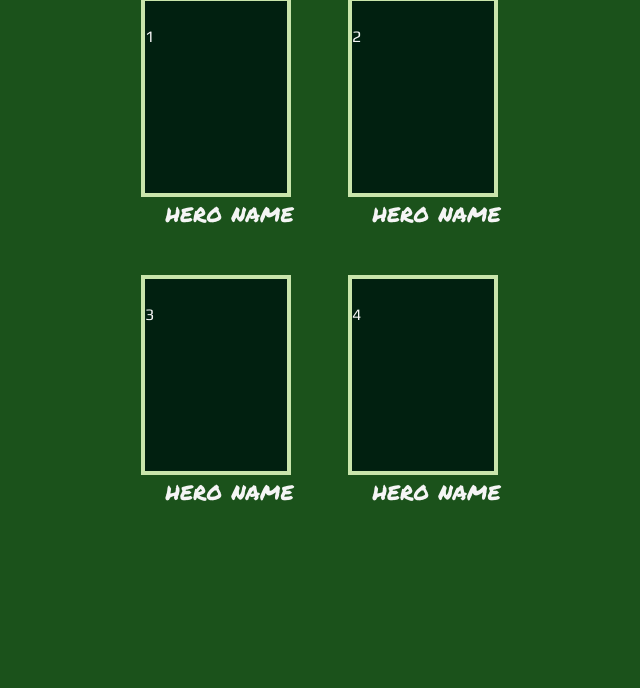
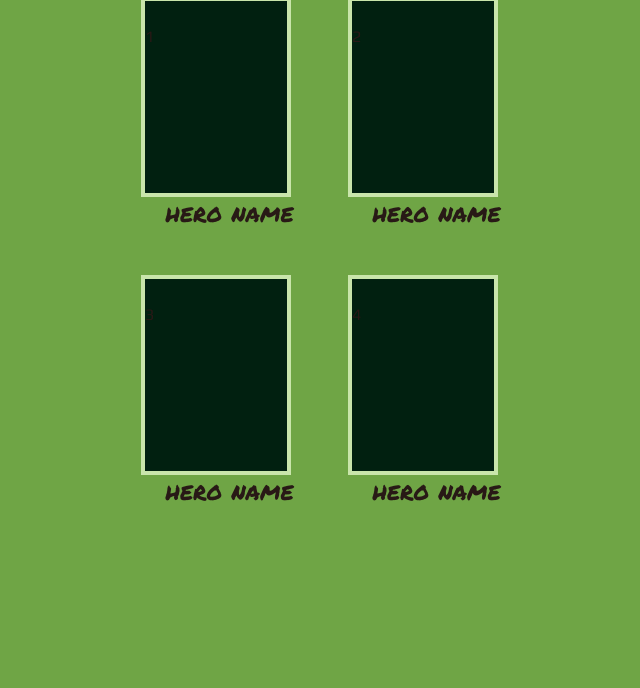
Before and after one commit to AndreiaSandovalGomes/GrowingGroot, a plain HTML site: page gallery.html in a window 1280 px wide. Shown: the part 112-800 px from the top of the page, without its empty margins (307-947 px from the left). Drawn offline with nearby package versions, Linux system fonts and the light colour scheme.

Commit message:
estilo galeria

```diff
--- a/gallery.css
+++ b/gallery.css
@@ -12,8 +12,8 @@ amarelinho - #E3E06B
 
 */
 body {
-  background-color: #1B521B;
-  color: whitesmoke;
+  background-color: #6FA545;
+  color: #281916;
 }
 .main-gallery {
   height: 100vh;
```
Also changed, not shown: gallery.html (+0 -1 lines).
